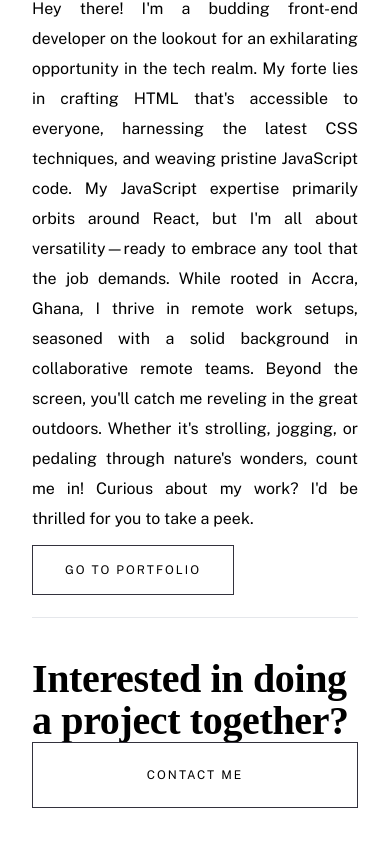
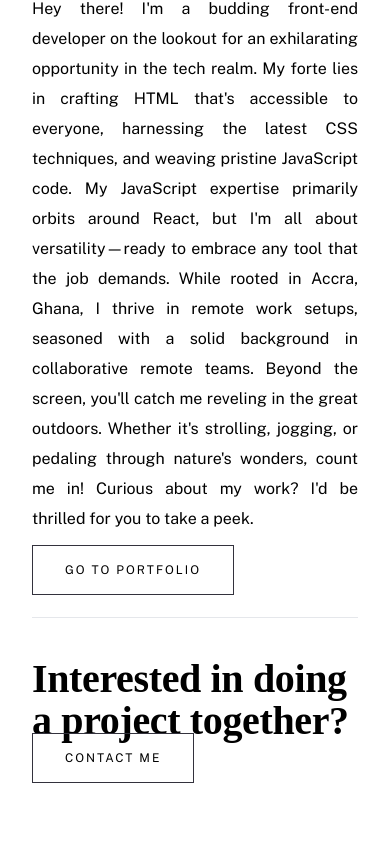
Before and after one commit to ortonb110/portfolio-site, a React (Vite) app: page / in a window 390 px wide. Shown: the part 1185-2031 px from the top of the page. After the commit the page ends 1998 px from the top, so only its background shows below. Built offline with nearby package versions, Linux system fonts and the light colour scheme; a web font is replaced by a local one.

Commit message:
Minor changes

```diff
--- a/src/Components/SubFooter.jsx
+++ b/src/Components/SubFooter.jsx
@@ -3,7 +3,7 @@ import { NavLink } from "react-router-dom";
 
 const SubFooter = () => {
   return (
-    <section className="mobile md:tablet xl:desktop flex flex-col justify-center md:flex-row md:justify-between md:items-center xl:space-x-[3.2rem] lg:space-x-[2.2rem] md:space-x-[1rem]">
+    <section className="mobile md:tablet xl:desktop md:flex flex-col justify-center md:flex-row md:justify-between md:items-center xl:space-x-[3.2rem] lg:space-x-[2.2rem] md:space-x-[1rem]">
       <h2 className="md:w-[40%] ">Interested in doing a project together?</h2>
       <span className="md:w-[30%] h-[1px] bg-[#979797] hidden md:inline-block">
 
```
